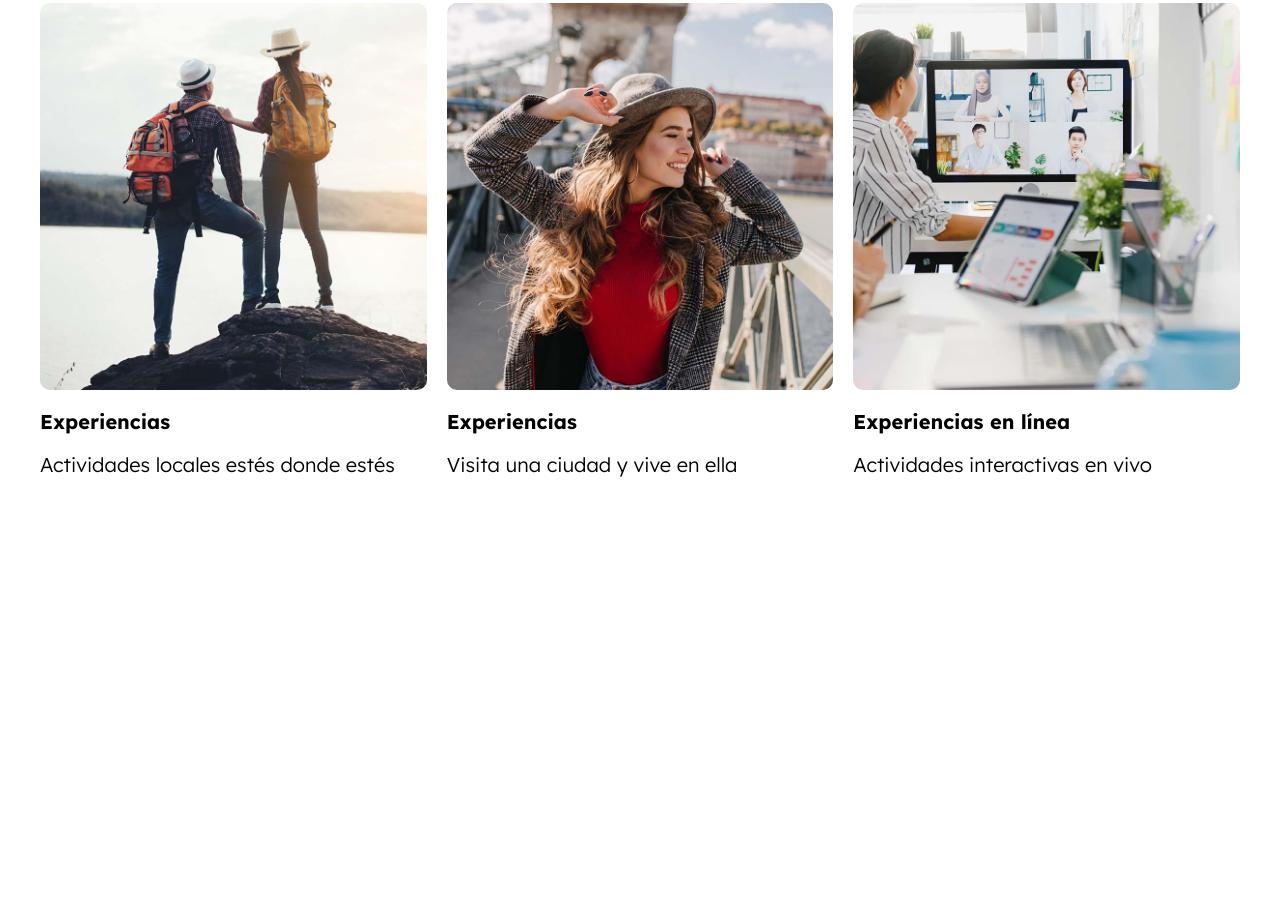
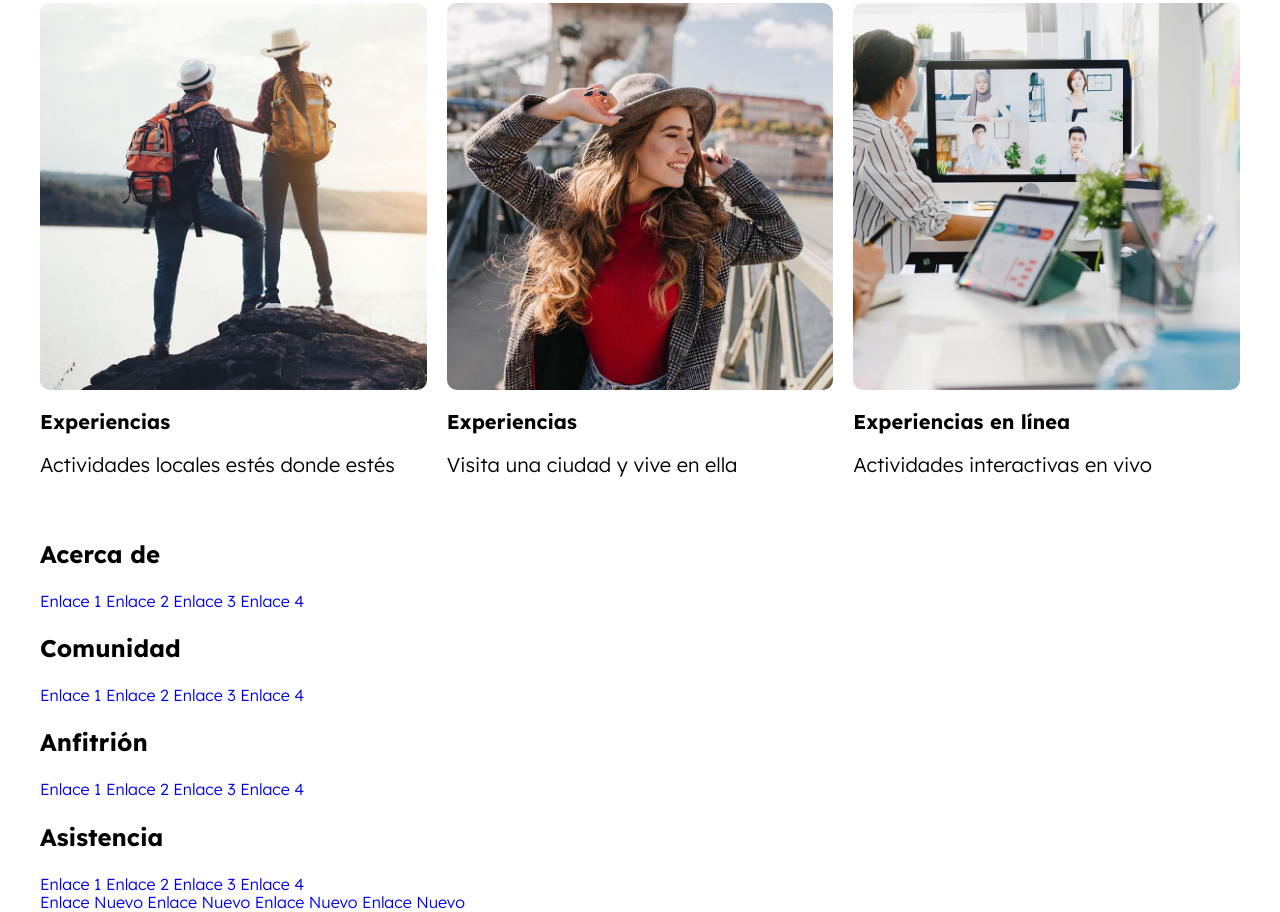
Before and after one commit to CristianMP04/Airbnb, a website: page index.html in a window 1280 px wide. Shown: the part 2302-3214 px from the top of the page. Before the commit the page ends 2818 px from the top, so only its background shows below. Drawn offline with Linux system fonts and the light colour scheme.

Commit message:
create footer
create footer

```diff
--- a/index.html
+++ b/index.html
@@ -195,5 +195,62 @@
         </div>
     </main>
 
+    <footer class="footer">
+        <div class="footer__grid contenedor">
+            <div class="footer__widget">
+                <h3 class="footer__heading">Acerca de</h3>
+
+                <nav class="footer__menu">
+                    <a class="footer__enlace" href="#">Enlace 1</a>
+                    <a class="footer__enlace" href="#">Enlace 2</a>
+                    <a class="footer__enlace" href="#">Enlace 3</a>
+                    <a class="footer__enlace" href="#">Enlace 4</a>
+                </nav>
+            </div>
+
+            <div class="footer__widget">
+                <h3 class="footer__heading">Comunidad</h3>
+
+                <nav class="footer__menu">
+                    <a class="footer__enlace" href="#">Enlace 1</a>
+                    <a class="footer__enlace" href="#">Enlace 2</a>
+                    <a class="footer__enlace" href="#">Enlace 3</a>
+                    <a class="footer__enlace" href="#">Enlace 4</a>
+                </nav>
+            </div>
+
+            <div class="footer__widget">
+                <h3 class="footer__heading">Anfitrión</h3>
+
+                <nav class="footer__menu">
+                    <a class="footer__enlace" href="#">Enlace 1</a>
+                    <a class="footer__enlace" href="#">Enlace 2</a>
+                    <a class="footer__enlace" href="#">Enlace 3</a>
+                    <a class="footer__enlace" href="#">Enlace 4</a>
+                </nav>
+            </div>
+
+            <div class="footer__widget">
+                <h3 class="footer__heading">Asistencia</h3>
+
+                <nav class="footer__menu">
+                    <a class="footer__enlace" href="#">Enlace 1</a>
+                    <a class="footer__enlace" href="#">Enlace 2</a>
+                    <a class="footer__enlace" href="#">Enlace 3</a>
+                    <a class="footer__enlace" href="#">Enlace 4</a>
+                </nav>
+            </div>
+        </div>
+
+        <div class="footer__barra contenedor">
+            <nav class="footer__barranav">
+                <a class="footer__enlace footer__enlace--barra" href="#">Enlace Nuevo</a>
+                <a class="footer__enlace footer__enlace--barra" href="#">Enlace Nuevo</a>
+                <a class="footer__enlace footer__enlace--barra" href="#">Enlace Nuevo</a>
+                <a class="footer__enlace footer__enlace--barra" href="#">Enlace Nuevo</a>
+            </nav>
+        </div>
+    </footer>
+
 </body>
 </html>
```
